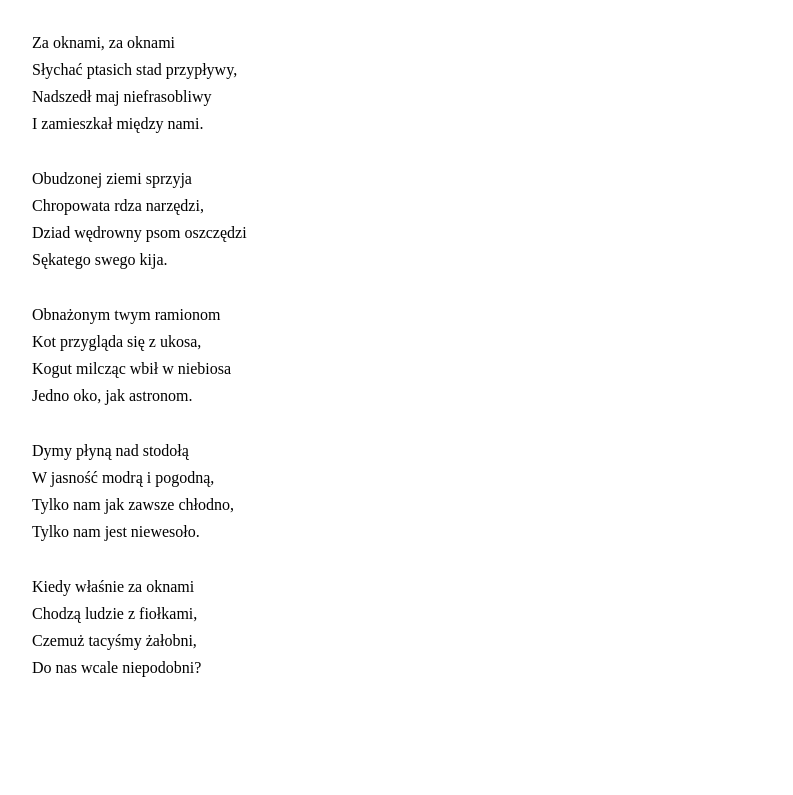
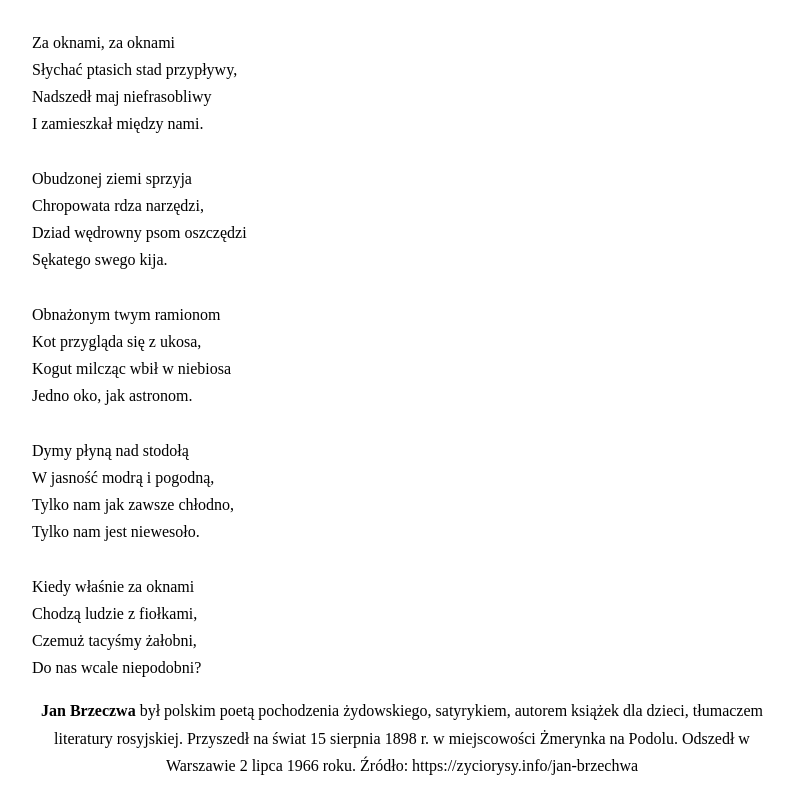
Before and after one commit to 11pablo/learning-git-2, a plain HTML site: page index.html in a window 1280 px wide. Shown: the part 363-1158 px from the top of the page, without its empty margins (238-1031 px from the left). Before the commit the page ends 1088 px from the top, so only its background shows below. Drawn offline with Linux system fonts and the light colour scheme.

Commit message:
Add footer

```diff
--- a/css/style.css
+++ b/css/style.css
@@ -21,3 +21,10 @@ h1{
 head p {
 text-decoration:overline;
 }
+footer{
+	text-align:center;
+
+}
+footer span{
+	font-weight:bold;
+}
--- a/index.html
+++ b/index.html
@@ -43,8 +43,12 @@
 			<br>Czemuż tacyśmy żałobni,
 			<br>Do nas wcale niepodobni?
 			<br>
-<br>
 		</p>
 	</section>
+	<footer>
+		<p><span>Jan Brzeczwa</span> był polskim poetą pochodzenia żydowskiego, satyrykiem, autorem książek dla dzieci, tłumaczem literatury rosyjskiej. Przyszedł na świat 15 sierpnia 1898 r. w miejscowości Żmerynka na Podolu. Odszedł w Warszawie 2 lipca 1966 roku.
+		Źródło: https://zyciorysy.info/jan-brzechwa
+		</p>
+	</footer>
 	</body>
 </html>
```
